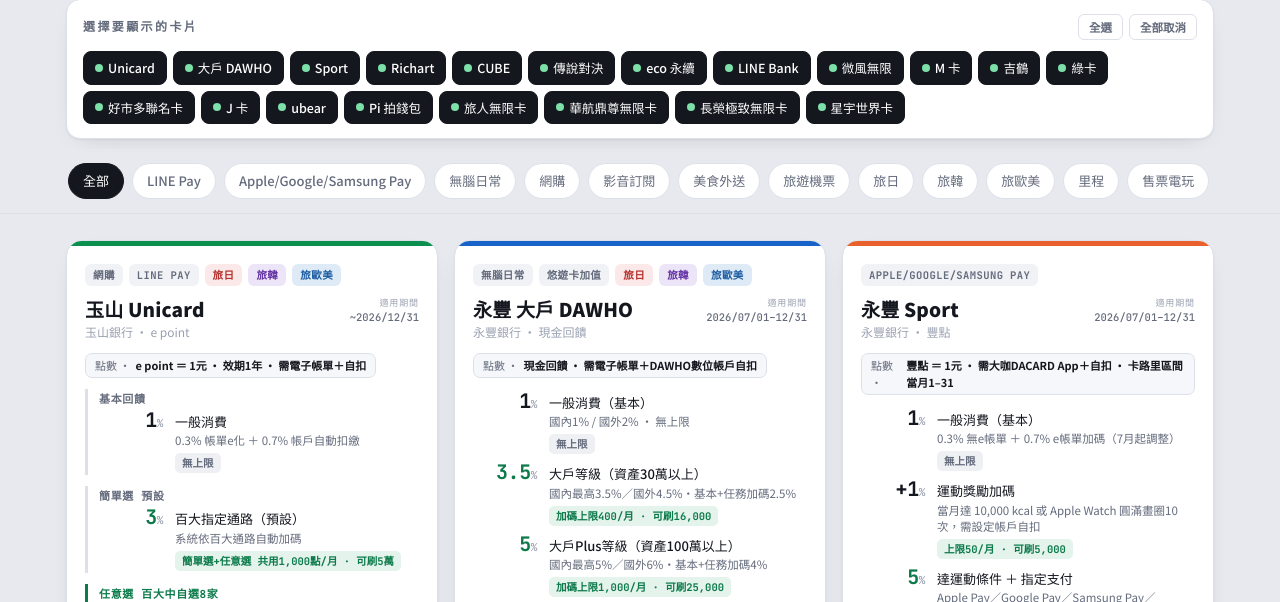
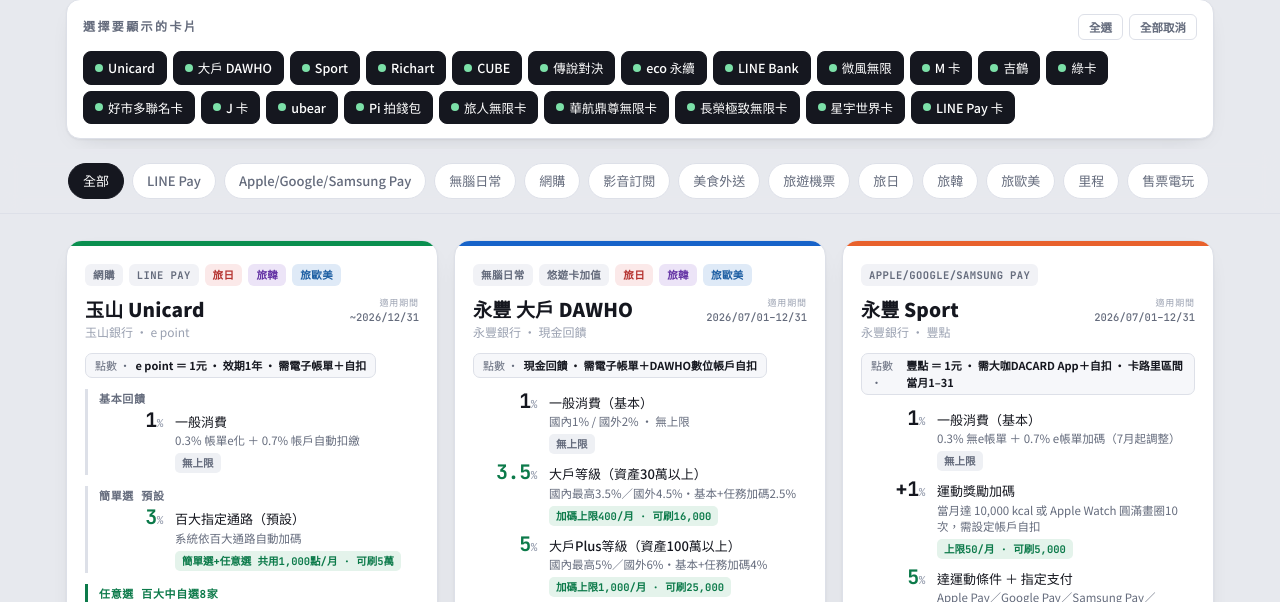
Before and after one commit to nctuwanglin/credit-card-guide, a plain HTML site: page index.html in a window 1280 px wide. Shown: the part 151-753 px from the top of the page. Drawn offline with Linux system fonts and the light colour scheme.

Commit message:
update: 新增中信LINE Pay卡（常態1%為代表率、國外實體2.8%、指定通路16%輪替）

```diff
--- a/index.html
+++ b/index.html
@@ -636,6 +636,21 @@
     ],
     note:"星宇 COSMILE 哩程卡：國外 10元/哩、生日月海外 5元/哩（2倍，需登錄並繳全額年費）。機場貴賓室12次、接送2趟/年。年費 NT$6,000。"
   },
+
+  {
+    id:"ctbc-linepay",
+    name:"中信 LINE Pay 卡", issuer:"中國信託 · LINE POINTS", rail:"#06c755",
+    url:"https://www.ctbcbank.com/content/dam/minisite/long/creditcard/LINEPay/index.html",
+    valid:"2026/07/01–12/31", tags:["LINE Pay"],
+    rates:{"LINE Pay":1},
+    pts:"LINE POINTS · 需綁定台灣 LINE Pay 帳號 · 點數效期180天",
+    tiers:[
+      {rate:"1",label:"國內外一般消費",sub:"需綁定 LINE Pay 帳號",cap:"無上限"},
+      {rate:"2.8",hi:true,label:"國外實體商店消費",sub:"面對面含 Apple/Google/Samsung Pay，條碼支付不列入（基本1%＋加碼1.8%）",cap:"無上限"},
+      {rate:"16",hi:true,label:"指定通路 LINE POINTS（輪替活動）",sub:"脆好購／脆自遊等・需登錄、依活動輪替",cap:"依活動"},
+    ],
+    note:"LINE POINTS 累積主力卡：常態一般消費 1%、國外實體 2.8%（面對面）。指定通路活動最高 16%（脆好購/脆自遊等輪替、需登錄）為非常態，故代表率以常態 1% 計。點數效期180天，活動期間 2026/7/1–12/31。"
+  },
 ];
 
 const scenarios = ["全部","LINE Pay","Apple/Google/Samsung Pay","無腦日常","網購","影音訂閱","美食外送","旅遊機票","旅日","旅韓","旅歐美","里程","售票電玩","好市多","悠遊卡加值","綠色消費","停車","保費"];
```
